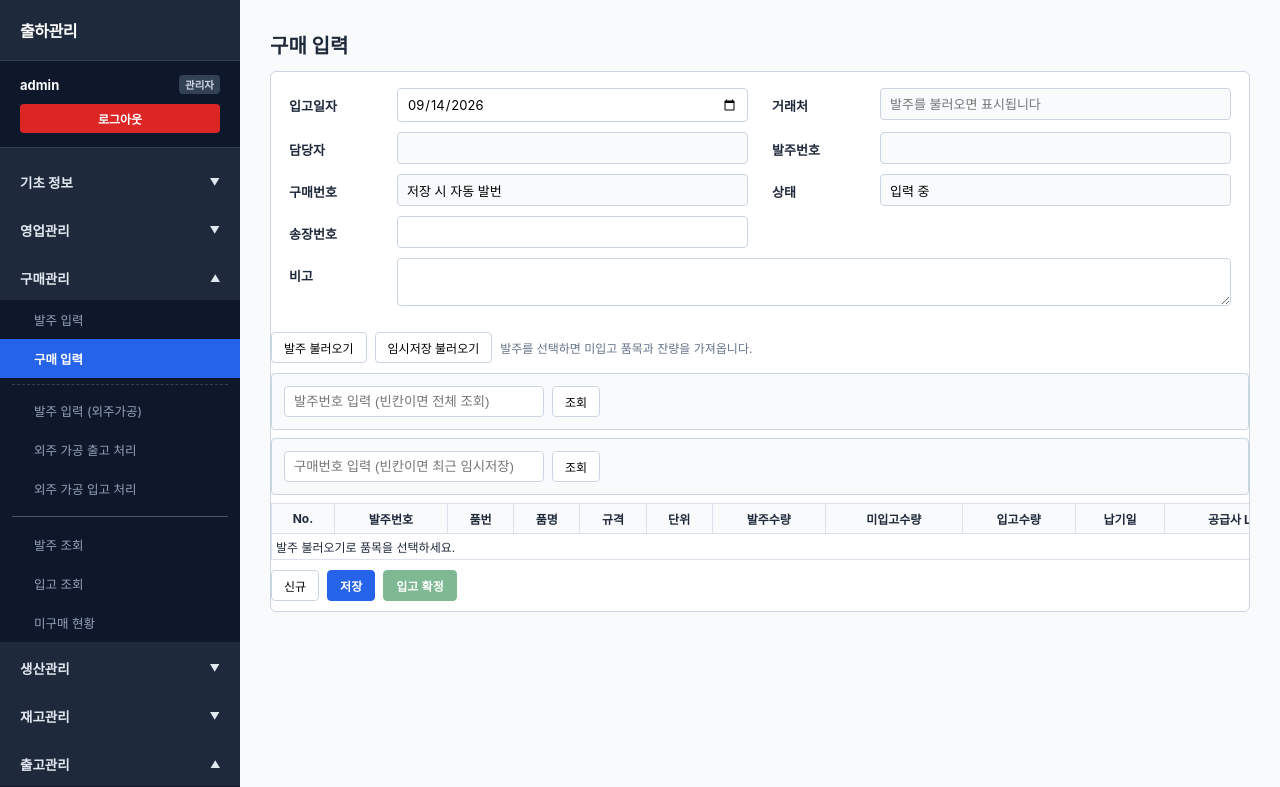
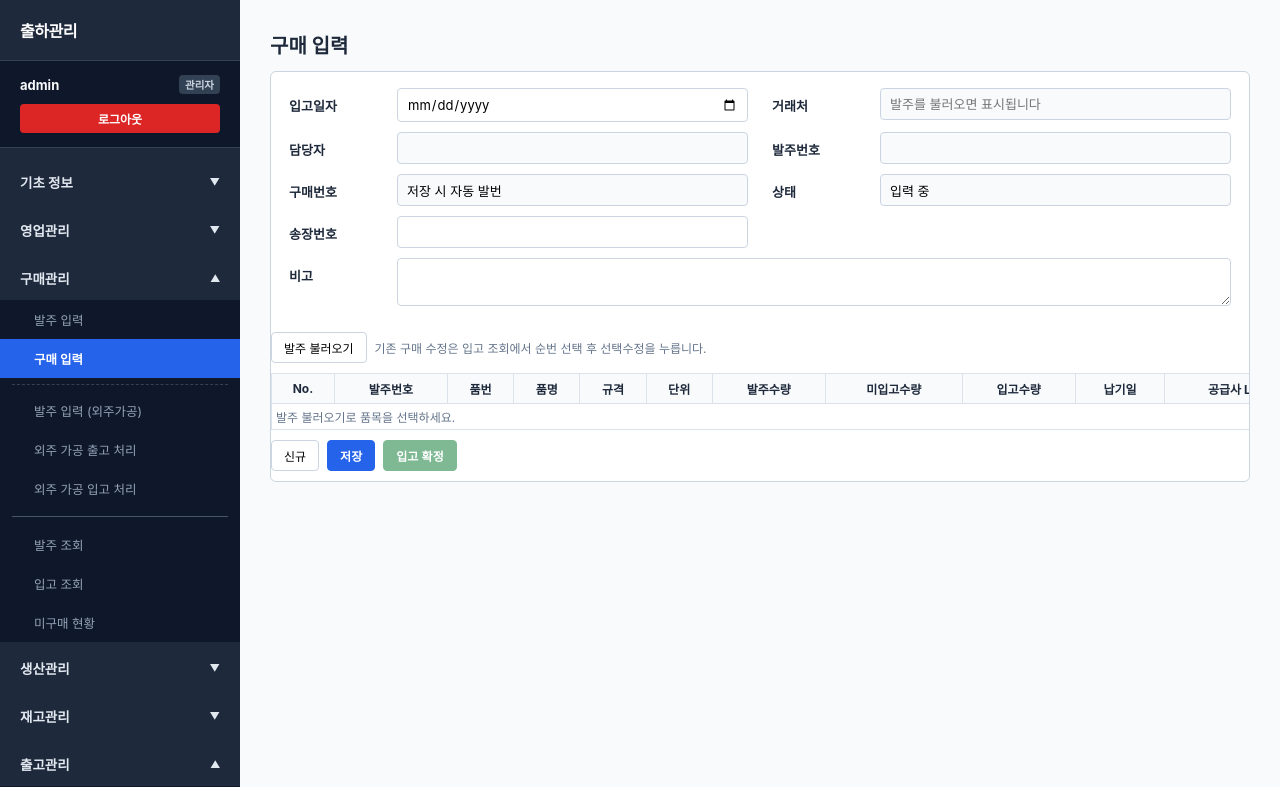
Before and after one commit to genesis03/MES, a FastAPI app: page /purchase/inbound in a window 1280 px wide. Shown: the top 787 px of the page. Run offline with FastAPI, Linux system fonts and the light colour scheme; data that the repository does not hold is empty.

Commit message:
구매 입력 검색바 제거 및 조회 수정 흐름 정리

```diff
--- a/templates/purchase_inbound.html
+++ b/templates/purchase_inbound.html
@@ -16,9 +16,8 @@
 .pi-confirm {background:#15803d;border-color:#15803d;color:#fff;font-weight:700}
 .pi-btn:disabled {opacity:.55;cursor:default}
 .pi-hint {color:#64748b;font-size:12px}
-.pi-search {display:flex;gap:8px;align-items:center;padding:12px;background:#f8fafc;border:1px solid #cbd5e1;border-radius:4px;margin-bottom:8px;flex-wrap:wrap}
-.pi-search input {width:260px;max-width:100%;padding:7px 9px;border:1px solid #cbd5e1;border-radius:4px}
-.pi-results {max-height:170px;overflow:auto;background:#fff;border:1px solid #cbd5e1;border-radius:4px}
+.pi-results-wrap {padding:10px;margin-bottom:8px;background:#f8fafc;border:1px solid #cbd5e1;border-radius:4px}
+.pi-results {max-height:210px;overflow:auto;background:#fff;border:1px solid #cbd5e1;border-radius:4px}
 .pi-results:empty {display:none}
 .pi-results button {display:block;width:100%;padding:8px;background:#fff;border:0;border-bottom:1px solid #e2e8f0;text-align:left;cursor:pointer}
 .pi-results button:hover {background:#eff6ff}
@@ -27,8 +26,8 @@
 .pi-grid th,.pi-grid td {border:1px solid #dbe2eb;padding:4px;vertical-align:middle;white-space:nowrap}
 .pi-grid th {background:#f8fafc;text-align:center;height:30px}
 .pi-grid tbody tr:nth-child(even) {background:#fbfcfe}
-.pi-grid input {box-sizing:border-box;width:100%;min-width:0;border:1px solid transparent;background:transparent;padding:5px;font:inherit;border-radius:3px}
-.pi-grid input:focus {border-color:#2563eb;background:#fff;outline:none}
+.pi-grid input,.pi-grid select {box-sizing:border-box;width:100%;min-width:0;border:1px solid transparent;background:transparent;padding:5px;font:inherit;border-radius:3px}
+.pi-grid input:focus,.pi-grid select:focus {border-color:#2563eb;background:#fff;outline:none}
 .pi-grid input[type=number] {text-align:right}
 .pi-grid input[readonly] {color:#475569}
 .pi-grid td.pi-no {text-align:center;color:#64748b}
@@ -51,13 +50,12 @@
 <div class="pi-field"><label for="pi-invoice">송장번호</label><input id="pi-invoice" maxlength="50"></div>
 <div class="pi-field pi-wide"><label for="pi-note">비고</label><textarea id="pi-note" rows="2" maxlength="1000"></textarea></div>
 </div>
-<div class="pi-toolbar"><button class="pi-btn" type="button" id="pi-load-po">발주 불러오기</button><button class="pi-btn" type="button" id="pi-load-draft">임시저장 불러오기</button><span class="pi-hint">발주를 선택하면 미입고 품목과 잔량을 가져옵니다.</span></div>
-<div id="pi-po-search" class="pi-search" hidden><input id="pi-po-query" placeholder="발주번호 입력 (빈칸이면 전체 조회)"><button class="pi-btn" type="button" id="pi-po-search-button">조회</button><span id="pi-po-search-message" class="pi-hint"></span><div id="pi-po-results" class="pi-results" style="width:100%"></div></div>
-<div id="pi-draft-search" class="pi-search" hidden><input id="pi-draft-query" placeholder="구매번호 입력 (빈칸이면 최근 임시저장)"><button class="pi-btn" type="button" id="pi-draft-search-button">조회</button><div id="pi-draft-results" class="pi-results" style="width:100%"></div></div>
+<div class="pi-toolbar"><button class="pi-btn" type="button" id="pi-load-po">발주 불러오기</button><span class="pi-hint">기존 구매 수정은 입고 조회에서 순번 선택 후 선택수정을 누릅니다.</span></div>
+<div id="pi-po-list" class="pi-results-wrap" hidden><div class="pi-hint" style="margin-bottom:6px">미입고 발주 목록</div><div id="pi-po-results" class="pi-results"></div><div id="pi-po-message" class="pi-hint" style="margin-top:6px"></div></div>
 <div class="pi-grid-wrap"><table class="pi-grid"><thead><tr><th>No.</th><th>발주번호</th><th>품번</th><th>품명</th><th>규격</th><th>단위</th><th>발주수량</th><th>미입고수량</th><th>입고수량</th><th>납기일</th><th>공급사 LOT</th><th>입고창고</th><th>저장위치</th><th>원자재 LOT 번호</th><th>비고</th><th></th></tr></thead><tbody id="pi-lines"><tr><td colspan="16" class="pi-hint">발주 불러오기로 품목을 선택하세요.</td></tr></tbody></table></div>
-<datalist id="pi-warehouse-options">{% for warehouse in warehouse_masters %}<option value="{{ warehouse.warehouse_code }}">{{ warehouse.warehouse_name }}</option>{% endfor %}</datalist>
-<datalist id="pi-location-options">{% for location in storage_locations %}<option value="{{ location.location_code }}">{{ location.location_name }}</option>{% endfor %}</datalist>
+<select id="pi-warehouse-options" hidden><option value="">선택</option>{% for warehouse in warehouse_masters %}<option value="{{ warehouse.warehouse_code }}">{{ warehouse.warehouse_code }} · {{ warehouse.warehouse_name }}</option>{% endfor %}</select>
+<select id="pi-location-options" hidden><option value="">선택</option>{% for location in storage_locations %}<option value="{{ location.location_code }}">{{ location.location_code }} · {{ location.location_name }}</option>{% endfor %}</select>
 <div class="pi-footer"><button class="pi-btn" type="button" id="pi-new">신규</button><button class="pi-btn pi-primary" type="submit" id="pi-save">저장</button><button class="pi-btn pi-confirm" type="button" id="pi-confirm" disabled>입고 확정</button><span id="pi-message" class="pi-message" role="status"></span></div>
 </form></div>
 {% endblock %}
-{% block extra_script %}<script src="{{ url_for('static', path='purchase_inbound.js') }}" defer></script>{% endblock %}
+{% block extra_script %}<script src="{{ url_for('static', path='purchase_inbound.js') }}?v=20260914-2" defer></script>{% endblock %}
```
